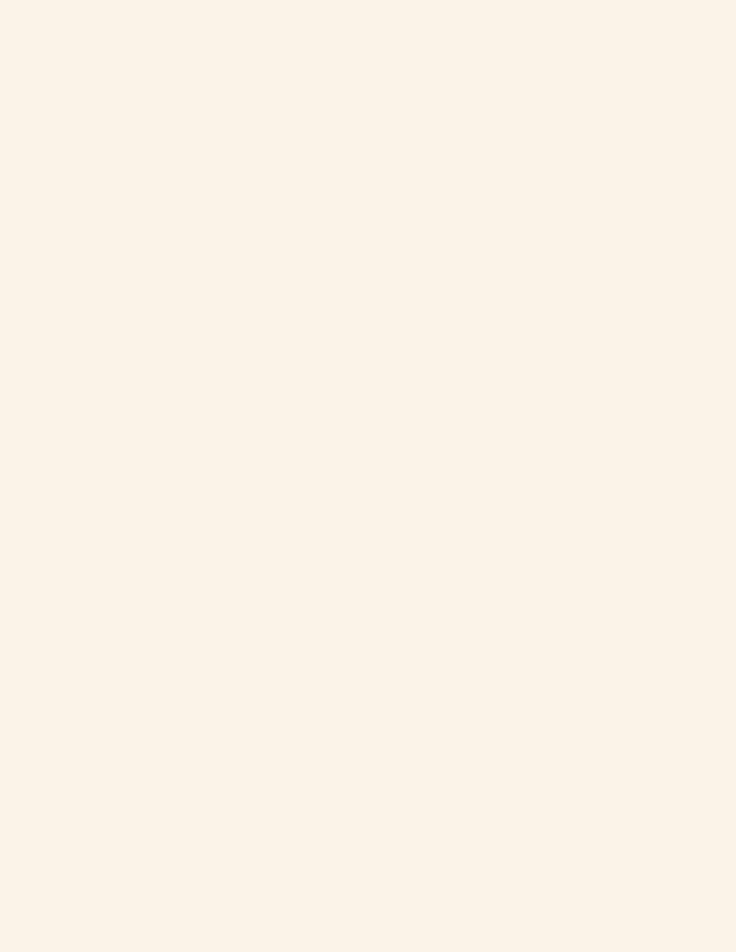
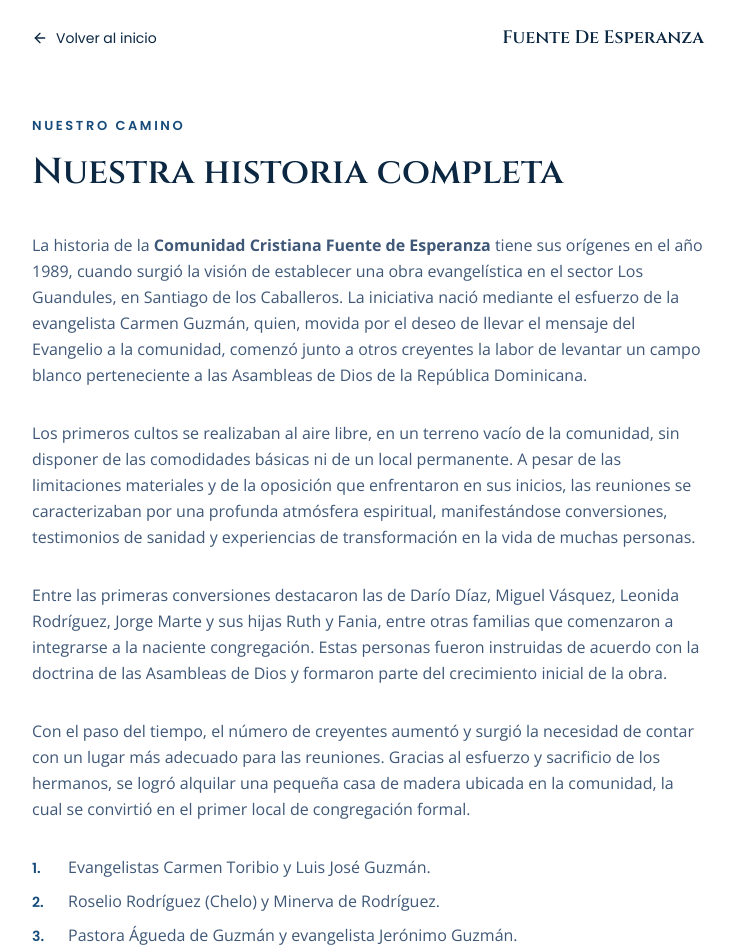
Before and after one commit to LopezJ25/iglesia-sitio, a React (Vite) app: page /historia in a window 1280 px wide. Before the commit this address had no page. Shown: the top 952 px of the page, without its empty margins (272-1008 px from the left). Before the commit the page ends 800 px from the top, so only its background shows below. Built offline with nearby package versions, Linux system fonts and the light colour scheme.

Commit message:
Cambio de la historia, boton para ver la historia completa

```diff
--- a/src/App.jsx
+++ b/src/App.jsx
@@ -1,6 +1,7 @@
 import { BrowserRouter, Routes, Route } from 'react-router-dom';
 import Home from './pages/Home.jsx';
 import Politicas from './pages/Politicas.jsx';
+import HistoriaCompleta from './pages/HistoriaCompleta.jsx';
 
 export default function App() {
   return (
@@ -8,6 +9,7 @@ export default function App() {
       <Routes>
         <Route path="/" element={<Home />} />
         <Route path="/politicas" element={<Politicas />} />
+        <Route path="/historia" element={<HistoriaCompleta />} />
       </Routes>
     </BrowserRouter>
   );
--- /dev/null
+++ b/src/Utils/text.jsx
@@ -0,0 +1,16 @@
+// Convierte texto escrito así: "Hola **mundo** como estas"
+// en: Hola <strong>mundo</strong> como estas
+//
+// Uso: {renderConNegritas(miTexto)}   dentro de cualquier <p> o <span>
+
+export function renderConNegritas(texto) {
+  if (!texto) return texto;
+  const partes = texto.split(/(\*\*.*?\*\*)/g);
+
+  return partes.map((parte, i) => {
+    if (parte.startsWith('**') && parte.endsWith('**')) {
+      return <strong key={i}>{parte.slice(2, -2)}</strong>;
+    }
+    return parte;
+  });
+}
--- a/src/components/Hero.jsx
+++ b/src/components/Hero.jsx
@@ -25,7 +25,7 @@ export default function Hero() {
           luz, familia y propósito
         </h1>
         <p className="mt-6 text-lg md:text-xl max-w-2xl mx-auto text-muted">
-          Somos {CHURCH_NAME}, una comunidad que conducir a las personas a una relación transformadora con Jesucristo, proclamando fielmente la Palabra de Dios, formando discípulos y siendo una comunidad donde cada persona encuentre esperanza, fe, amor, restauración y propósito para su vida.
+          Somos {CHURCH_NAME}, una Iglesia Cristiana Evangélica afiliada al Concilio de las Asambleas de Dios de la República Dominicana, comprometida con la predicación y enseñanza de la Palabra de Dios, la formación de discípulos y el servicio integral a la comunidad.
         </p>
 
         <div className="mt-10 flex flex-col sm:flex-row gap-4 justify-center">
--- a/src/components/Historia.jsx
+++ b/src/components/Historia.jsx
@@ -1,4 +1,5 @@
 import { hitosHistoria } from '../data/content.js';
+import { Link } from 'react-router-dom';
 
 export default function Historia() {
   return (
@@ -27,6 +28,15 @@ export default function Historia() {
                 </div>
               ))}
             </div>
+
+            <div className="mt-12 text-center">
+              <Link
+                to="/historia"
+                className="inline-block px-7 py-3 rounded-full font-semibold font-accent border-2 border-rust text-rust hover:bg-rust hover:text-white transition-colors"
+              >
+                Leer la historia completa
+              </Link>
+            </div>
         </div>
       </div>
     </section>
--- a/src/data/content.js
+++ b/src/data/content.js
@@ -1,3 +1,5 @@
+import { Type } from "lucide-react";
+
 export const CHURCH_NAME = 'Fuente De Esperanza';
 export const WHATSAPP_NUMBER = '+18096642585';
 export const WHATSAPP_MESSAGE = 'Hola, me gustaría más información sobre la iglesia';
@@ -13,9 +15,34 @@ export const nosotros = {
 };
 
 export const hitosHistoria = [
-  { year: 'Los inicios', text: 'Un pequeño grupo de familias comenzó a reunirse con un mismo propósito: buscar a Dios juntos.' },
-  { year: 'Creciendo en fe', text: 'La congregación creció, y con ella la necesidad de un espacio propio para adorar y servir.' },
-  { year: 'Un hogar para la comunidad', text: 'Hoy somos una familia que sirve, enseña y camina junta, abriendo las puertas a todo el que busca a Dios.' },
+  { year: 'Los inicios', text: 'La historia de la Comunidad Cristiana Fuente de Esperanza tiene sus orígenes en el año 1989, cuando surgió la visión de establecer una obra evangelística en el sector Los Guandules, en Santiago de los Caballeros. La iniciativa nació mediante el esfuerzo de la evangelista Carmen Guzmán, quien, movida por el deseo de llevar el mensaje del Evangelio a la comunidad, comenzó junto a otros creyentes la labor de levantar un campo blanco perteneciente a las Asambleas de Dios de la República Dominicana.'},
+  { year: 'Creciendo en fe', text:'Con el paso del tiempo, el número de creyentes aumentó y surgió la necesidad de contar con un lugar más adecuado para las reuniones. Gracias al esfuerzo y sacrificio de los hermanos, se logró alquilar una pequeña casa de madera ubicada en la comunidad, la cual se convirtió en el primer local de congregación formal.' },
+  { year: 'Un hogar para la comunidad', text: 'Actualmente, la Comunidad Cristiana Fuente de Esperanza continúa desarrollando su labor evangelística y ministerial, fortaleciendo la vida espiritual de sus miembros y sirviendo a la comunidad bajo la dirección de Dios y los principios doctrinales de las Asambleas de Dios.' },
+];
+
+export const historiaCompleta = [
+   { type: 'parrafo', texto: 'La historia de la **Comunidad Cristiana Fuente de Esperanza** tiene sus orígenes en el año 1989, cuando surgió la visión de establecer una obra evangelística en el sector Los Guandules, en Santiago de los Caballeros. La iniciativa nació mediante el esfuerzo de la evangelista Carmen Guzmán, quien, movida por el deseo de llevar el mensaje del Evangelio a la comunidad, comenzó junto a otros creyentes la labor de levantar un campo blanco perteneciente a las Asambleas de Dios de la República Dominicana. ',},
+
+   {type: 'parrafo', texto: 'Los primeros cultos se realizaban al aire libre, en un terreno vacío de la comunidad, sin disponer de las comodidades básicas ni de un local permanente. A pesar de las limitaciones materiales y de la oposición que enfrentaron en sus inicios, las reuniones se caracterizaban por una profunda atmósfera espiritual, manifestándose conversiones, testimonios de sanidad y experiencias de transformación en la vida de muchas personas.'},
+
+   {type: 'parrafo', texto: 'Entre las primeras conversiones destacaron las de Darío Díaz, Miguel Vásquez, Leonida Rodríguez, Jorge Marte y sus hijas Ruth y Fania, entre otras familias que comenzaron a integrarse a la naciente congregación. Estas personas fueron instruidas de acuerdo con la doctrina de las Asambleas de Dios y formaron parte del crecimiento inicial de la obra.'},
+
+   {type: 'parrafo', texto:  'Con el paso del tiempo, el número de creyentes aumentó y surgió la necesidad de contar con un lugar más adecuado para las reuniones. Gracias al esfuerzo y sacrificio de los hermanos, se logró alquilar una pequeña casa de madera ubicada en la comunidad, la cual se convirtió en el primer local de congregación formal.'},
+
+    {type: 'lista', texto:  'A lo largo de los años, la iglesia ha sido dirigida por diferentes líderes y pastores que han contribuido al desarrollo espiritual y organizacional de la congregación. La cronología pastoral registra las siguientes etapas de liderazgo:',
+      items: ['Evangelistas Carmen Toribio y Luis José Guzmán.',
+              'Roselio Rodríguez (Chelo) y Minerva de Rodríguez.',
+              'Pastora Águeda de Guzmán y evangelista Jerónimo Guzmán.',
+              'Pastor José Ramón Cruz y Anny de Cruz Pérez.',
+              'Pastora Anny Pérez Santiago (actual).'],
+    },
+    {type: 'parrafo',  texto: 'Actualmente, la Comunidad Cristiana Fuente de Esperanza continúa desarrollando su labor evangelística y ministerial, fortaleciendo la vida espiritual de sus miembros y sirviendo a la comunidad bajo la dirección de Dios y los principios doctrinales de las Asambleas de Dios.'},
+
+    //  {type: 'parrafo',  texto:'**Propósito institucional**'},
+    //  '',
+    // { type: 'parrafo', texto: 'El propósito de la Comunidad Cristiana Fuente de Esperanza es conducir a las personas a una relación transformadora con Jesucristo, proclamando fielmente la Palabra de Dios, formando discípulos y siendo una comunidad donde cada persona encuentre esperanza, fe, amor, restauración y propósito para su vida. Este propósito constituye la razón de ser de la iglesia y orienta todas sus acciones ministeriales, evangelísticas, formativas y comunitarias, procurando que cada persona experimente el amor de Dios y alcance su desarrollo espiritual integral.'},
+
+
 ];
 
 export const leaders = [
--- /dev/null
+++ b/src/pages/HistoriaCompleta.jsx
@@ -0,0 +1,60 @@
+import { Link } from 'react-router-dom';
+import { ArrowLeft } from 'lucide-react';
+import { CHURCH_NAME, historiaCompleta } from '../data/content.js';
+import { renderConNegritas } from '../utils/text.jsx';
+
+export default function HistoriaCompleta() {
+  return (
+    <div className="min-h-screen bg-cream text-text font-sans">
+      <header className="px-6 md:px-12 py-6 flex items-center justify-between max-w-3xl mx-auto">
+        <Link to="/" className="flex items-center gap-2 text-sm font-accent text-brown hover:opacity-70">
+          <ArrowLeft size={16} /> Volver al inicio
+        </Link>
+        <span className="font-display text-lg font-semibold text-brown">{CHURCH_NAME}</span>
+      </header>
+
+      <main className="px-6 md:px-12 py-10 max-w-3xl mx-auto">
+        <p className="text-[13px] tracking-[0.2em] uppercase font-semibold mb-4 text-rust font-accent">
+          Nuestro camino
+        </p>
+        <h1 className="font-display text-3xl md:text-4xl font-semibold text-brown mb-10">
+          Nuestra historia completa
+        </h1>
+
+        <div className="space-y-8">
+          {historiaCompleta.map((bloque, i) => {
+            if (bloque.type === 'lista') {
+              return (
+                <div key={i}>
+                  <h2 className="font-subheading italic text-xl font-semibold text-rust mb-4">
+                    {bloque.titulo}
+                  </h2>
+                  <ol className="space-y-2">
+                    {bloque.items.map((persona, j) => (
+                      <li key={j} className="flex items-baseline gap-3">
+                        <span className="font-accent text-sm font-semibold text-rust w-6 shrink-0">
+                          {j + 1}.
+                        </span>
+                        <span className="leading-relaxed text-muted">{renderConNegritas(persona)}</span>
+                      </li>
+                    ))}
+                  </ol>
+                </div>
+              );
+            }
+            // por defecto, es un parrafo
+            return (
+              <p key={i} className="leading-relaxed text-muted">
+                {renderConNegritas(bloque.texto)}
+              </p>
+            );
+          })}
+        </div>
+      </main>
+
+      <footer className="text-center py-10 text-xs" style={{ color: '#7A93AE' }}>
+        © {new Date().getFullYear()} {CHURCH_NAME}. Todos los derechos reservados.
+      </footer>
+    </div>
+  );
+}
```
Lines whose indentation alone changed are shown as unchanged.
